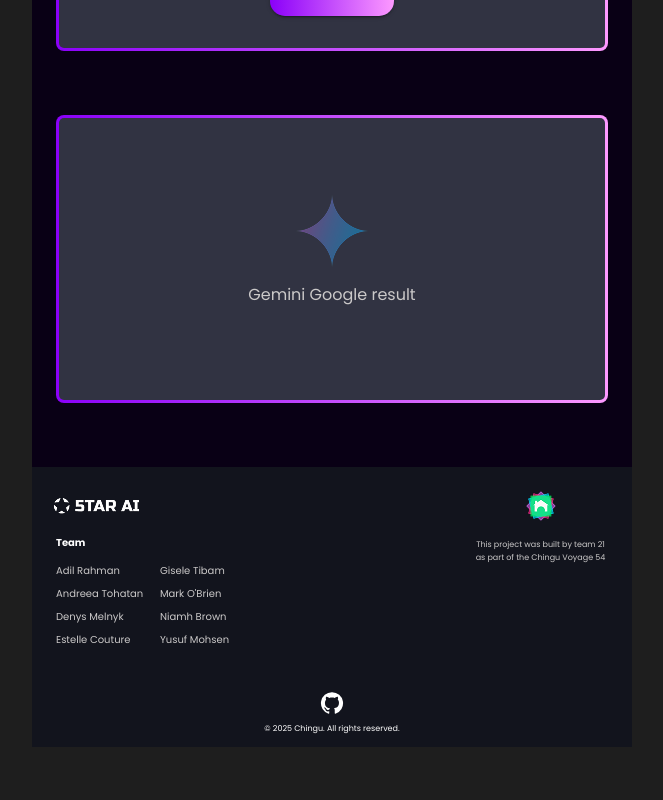
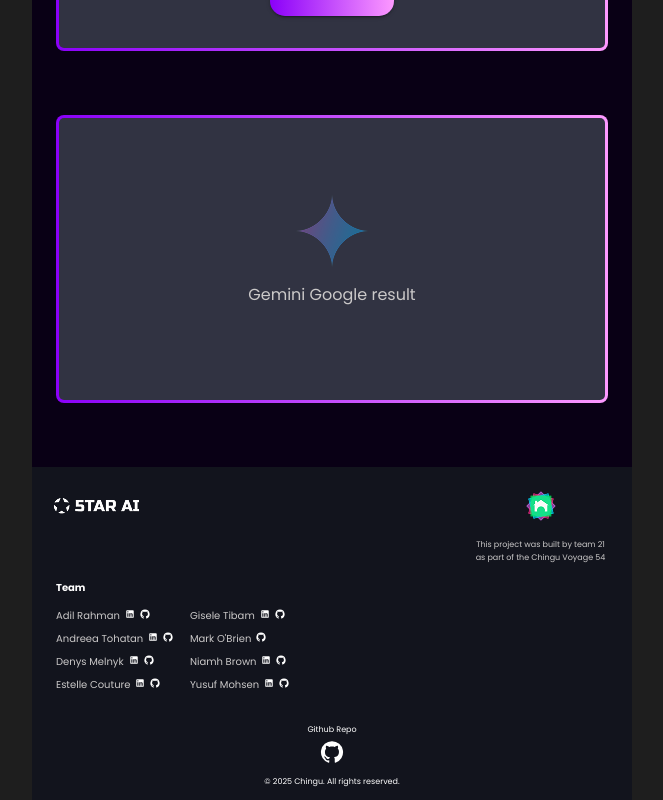
Before and after one commit to chingu-voyages/V54-tier2-team-21, a React (Vite) app: page / in a window 1280 px wide. Shown: the part 2078-2878 px from the top of the page, without its empty margins (308-971 px from the left). Before the commit the page ends 2825 px from the top, so only its background shows below. Built offline with nearby package versions, Linux system fonts and the light colour scheme.

Commit message:
Add linkedIn/Github icons to footer
Also rearranged the components based on Yusufs latest designs

```diff
--- a/src/components/Footer.tsx
+++ b/src/components/Footer.tsx
@@ -4,17 +4,47 @@ import Typography from '@mui/material/Typography';
 import Grid from '@mui/material/Grid2';
 import Link from '@mui/material/Link';
 import GitHubIcon from '@mui/icons-material/GitHub';
+import LinkedInIcon from '@mui/icons-material/LinkedIn';
 import { styles } from '../styles';
+import { TeamMembers } from '../types';
 
-const teamMembers: string[] = [
-    'Adil Rahman',
-    'Gisele Tibam',
-    'Andreea Tohatan',
-    "Mark O'Brien",
-    'Denys Melnyk',
-    'Niamh Brown',
-    'Estelle Couture',
-    'Yusuf Mohsen',
+const teamMembers: TeamMembers[] = [
+    {
+        name: 'Adil Rahman',
+        linkedIn: 'https://www.linkedin.com/in/adil-rahman1/',
+        gitHub: 'https://github.com/adil-rahman1',
+    },
+    {
+        name: 'Gisele Tibam',
+        linkedIn: 'https://github.com/Gisele-1',
+        gitHub: 'https://www.linkedin.com/in/tibam-gisele-684781129',
+    },
+    {
+        name: 'Andreea Tohatan',
+        linkedIn: 'https://linkedin.com/in/andreea-anamaria-tohatan/',
+        gitHub: 'https://github.com/Andreea-A-T',
+    },
+    { name: "Mark O'Brien", gitHub: 'https://github.com/thenotoriousob' },
+    {
+        name: 'Denys Melnyk',
+        linkedIn: 'https://www.linkedin.com/in/denys-melnyk7/',
+        gitHub: 'https://github.com/TheDrakl',
+    },
+    {
+        name: 'Niamh Brown',
+        linkedIn: 'https://www.linkedin.com/in/niamh-brown1/',
+        gitHub: 'https://github.com/NiamhBrown',
+    },
+    {
+        name: 'Estelle Couture',
+        linkedIn: 'https://www.linkedin.com/in/estelle-couture-41422b47/',
+        gitHub: 'https://github.com/Escargotte',
+    },
+    {
+        name: 'Yusuf Mohsen',
+        linkedIn: 'https://www.linkedin.com/in/yusuf-mohsiin/',
+        gitHub: 'https://github.com/yusufmohsiin',
+    },
 ];
 
 const Footer = () => {
@@ -25,30 +55,18 @@ const Footer = () => {
                 backgroundColor: styles.colors.footerBackground,
                 margin: 0,
                 color: styles.colors.fontPrimary,
-                height: '280px',
+                minHeight: '280px',
                 padding: '1.5em 1.5em 0.75em 1.5em',
-                display: 'flex',
-                flexDirection: 'column',
-                justifyContent: 'space-between',
             }}
         >
             <Container
-                id="team-container"
-                maxWidth="xs"
                 disableGutters
                 sx={{
-                    margin: '0',
-                    padding: '0',
                     display: 'flex',
                     justifyContent: 'space-between',
-                    alignItems: 'flex-start',
-                    '@media (min-width: 0px)': {
-                        width: '100%',
-                        maxWidth: '100%',
-                    },
+                    marginBottom: '1em',
                 }}
             >
-                <Container disableGutters sx={{ textAlign: 'left' }}>
                 <Box
                     component="img"
                     src="/logo.png"
@@ -61,42 +79,6 @@ const Footer = () => {
                         marginBottom: '0.5em',
                     }}
                 />
-                    <Grid
-                        container
-                        spacing={1}
-                        sx={{
-                            textAlign: 'left',
-                            maxWidth: '200px',
-                        }}
-                    >
-                        <Grid size={12}>
-                            <Typography
-                                sx={{
-                                    fontSize: styles.typography.fontSizeSmall,
-                                    fontWeight: 'bold',
-                                    marginBottom: '0.5em',
-                                }}
-                            >
-                                Team
-                            </Typography>
-                        </Grid>
-                        {teamMembers.map((member) => {
-                            return (
-                                <Grid size={6} key={member}>
-                                    <Typography
-                                        sx={{
-                                            fontSize:
-                                                styles.typography.fontSizeSmall,
-                                            color: styles.colors.fontSecondary,
-                                        }}
-                                    >
-                                        {member}
-                                    </Typography>
-                                </Grid>
-                            );
-                        })}
-                    </Grid>
-                </Container>
                 <Container
                     disableGutters
                     sx={{
@@ -107,6 +89,7 @@ const Footer = () => {
                         '@media (min-width: 0px)': {
                             maxWidth: '135px',
                         },
+                        marginRight: 0,
                     }}
                 >
                     <Box
@@ -138,17 +121,132 @@ const Footer = () => {
                 </Container>
             </Container>
             <Container
+                id="team-container"
+                maxWidth="xs"
+                disableGutters
                 sx={{
-                    textAlign: 'center',
+                    margin: '0',
+                    padding: '0',
+                    display: 'flex',
+                    justifyContent: 'space-between',
+                    alignItems: 'flex-start',
+                    '@media (min-width: 0px)': {
+                        width: '100%',
+                        maxWidth: '100%',
+                    },
+                    marginBottom: '2em',
                 }}
             >
+                <Container disableGutters sx={{ textAlign: 'left' }}>
+                    <Grid
+                        container
+                        spacing={1}
+                        sx={{
+                            textAlign: 'left',
+                            maxWidth: '260px',
+                        }}
+                    >
+                        <Grid size={12}>
+                            <Typography
+                                sx={{
+                                    fontSize: styles.typography.fontSizeSmall,
+                                    fontWeight: 'bold',
+                                    marginBottom: '0.5em',
+                                }}
+                            >
+                                Team
+                            </Typography>
+                        </Grid>
+                        {teamMembers.map((member) => {
+                            return (
+                                <Grid
+                                    size={6}
+                                    key={member.name}
+                                    sx={{
+                                        display: 'flex',
+                                        gap: '5px',
+                                        alignItems: 'center',
+                                    }}
+                                >
+                                    <Typography
+                                        sx={{
+                                            fontSize:
+                                                styles.typography.fontSizeSmall,
+                                            color: styles.colors.fontSecondary,
+                                        }}
+                                    >
+                                        {member.name}
+                                    </Typography>
+                                    {member.linkedIn && (
+                                        <Link
+                                            href={member.linkedIn}
+                                            aria-label={`LinkedIn account for ${member.name}`}
+                                        >
+                                            <Typography
+                                                sx={{
+                                                    fontSize:
+                                                        styles.typography
+                                                            .fontSizeExtraSmall,
+                                                    color: styles.colors
+                                                        .fontPrimary,
+                                                }}
+                                            >
+                                                <LinkedInIcon
+                                                    sx={{
+                                                        cursor: 'pointer',
+                                                        width: '10px',
+                                                        height: '10px',
+                                                    }}
+                                                />
+                                            </Typography>
+                                        </Link>
+                                    )}
+                                    {member.gitHub && (
+                                        <Link
+                                            href={member.gitHub}
+                                            aria-label={`GitHub repository for ${member.name}`}
+                                        >
+                                            <Typography
+                                                sx={{
+                                                    fontSize:
+                                                        styles.typography
+                                                            .fontSizeExtraSmall,
+                                                    color: styles.colors
+                                                        .fontPrimary,
+                                                }}
+                                            >
+                                                <GitHubIcon
+                                                    sx={{
+                                                        cursor: 'pointer',
+                                                        width: '10px',
+                                                        height: '10px',
+                                                    }}
+                                                />
+                                            </Typography>
+                                        </Link>
+                                    )}
+                                </Grid>
+                            );
+                        })}
+                    </Grid>
+                </Container>
+            </Container>
+            <Container>
+                <Typography
+                    sx={{
+                        fontSize: styles.typography.fontSizeExtraSmall,
+                        marginBottom: '0.5em',
+                    }}
+                >
+                    Github Repo
+                </Typography>
                 <Link
                     href="https://github.com/chingu-voyages/V54-tier2-team-21"
                     aria-label="Voyage Team 21 GitHub repository"
                 >
                     <Typography
                         sx={{
-                            fontSize: styles.typography.fontSizeExtraSmall,
+                            fontSize: styles.typography.fontSizeSmall,
                             color: styles.colors.fontPrimary,
                         }}
                     >
@@ -160,7 +258,7 @@ const Footer = () => {
                     component="p"
                     sx={{
                         fontSize: styles.typography.fontSizeExtraSmall,
-                        marginTop: '0.5em',
+                        marginTop: '1em',
                     }}
                 >
                     &copy; 2025 Chingu. All rights reserved.
--- a/src/types.ts
+++ b/src/types.ts
@@ -11,3 +11,9 @@ export type FormField = {
 export type FormComponentProps = {
     onFormSubmit: (data: Inputs) => void;
 };
+
+export type TeamMembers = {
+    name: string;
+    linkedIn?: string;
+    gitHub: string;
+};
```
Lines whose indentation alone changed are shown as unchanged.
